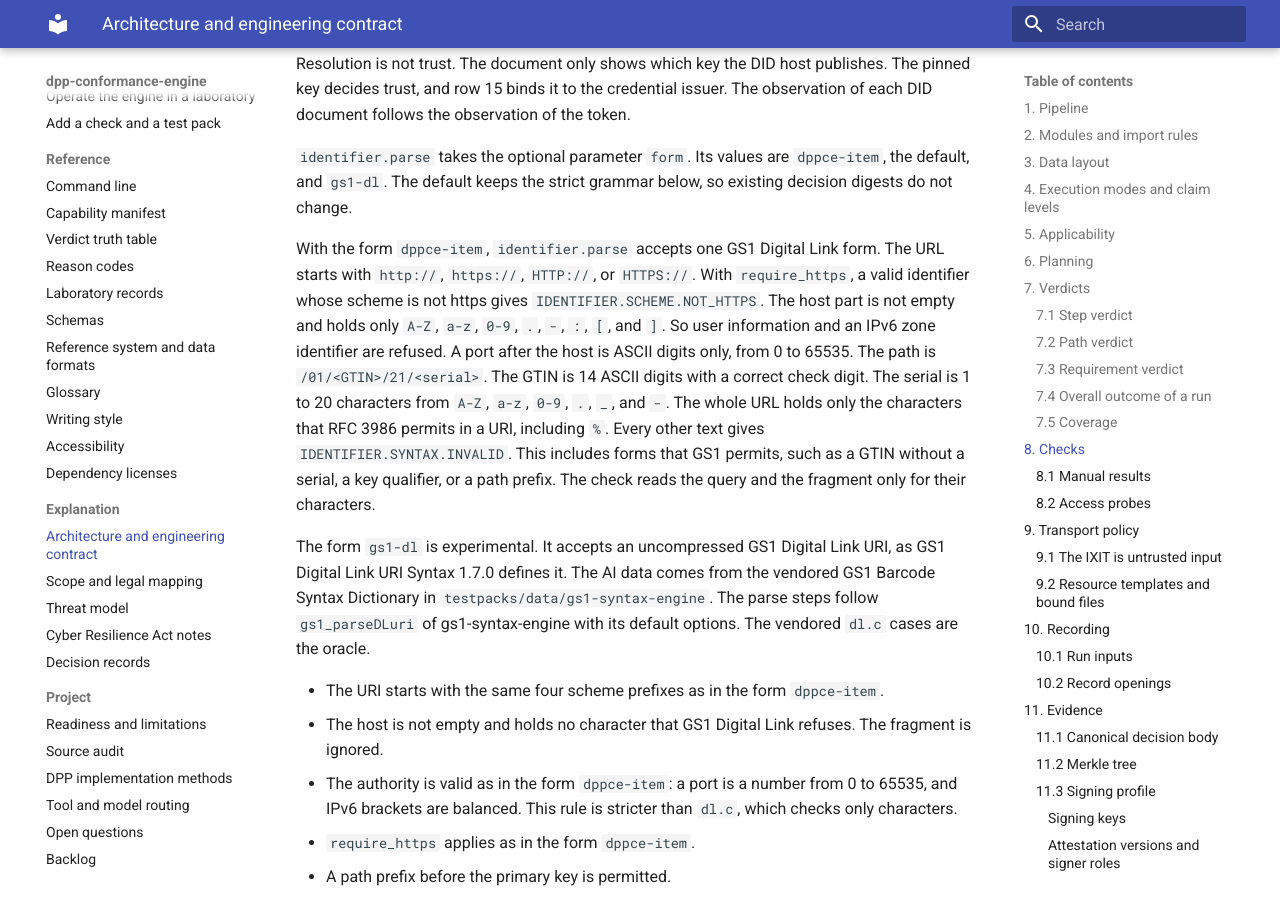
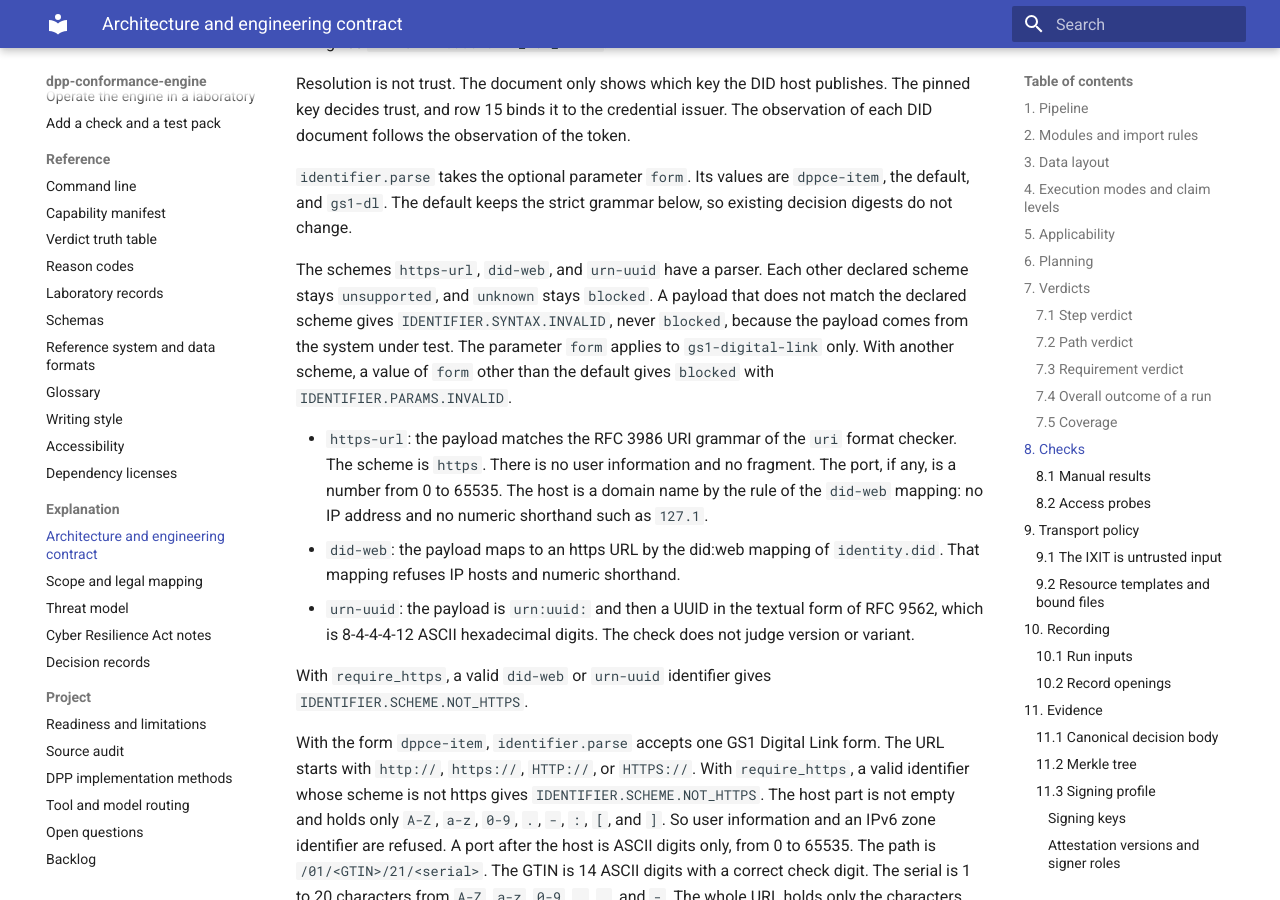
Before and after one commit to hadijannat/dpp-conformance-engine, an MkDocs documentation site: the page built from docs/explanation/architecture.md, in a window 1280 px wide and 900 px high, scrolled down 16828 px. Built offline with MkDocs 1.6.1 and Material for MkDocs 9.7.7, drawn with Linux system fonts in a browser that asks for light colours; the version menu is left out; some of the changed text lies outside the part shown.

Commit message:
feat(packs): test purpose TP-WEB-IDENTIFIER-001 for the https-url scheme
The test pack family/web-core checks the syntax of the carrier identifier.
The illustrative requirement FAM-WEB-IDENTIFIER-001 names it back. The
contract text and the capability entry describe the three new schemes.

Co-Authored-By: Claude Sonnet 5.5 <noreply@anthropic.com>

```diff
--- a/docs/explanation/architecture.md
+++ b/docs/explanation/architecture.md
@@ -338,7 +338,7 @@ Initial registry:
 | Check | Capability | Purpose |
 | --- | --- | --- |
 | `carrier.qr_decode` | `carrier.qr` | Decode a QR image artifact with zxing-cpp. Needs the `qr` extra. |
-| `identifier.parse` | `identifier.parse` | Scheme-aware parse of the carrier payload. The parameter `form` selects the GS1 Digital Link grammar. |
+| `identifier.parse` | `identifier.parse` | Scheme-aware parse of the carrier payload. The parameter `form` selects the GS1 Digital Link grammar. The schemes `https-url`, `did-web`, and `urn-uuid` have a parser. |
 | `identifier.granularity` | `identifier.granularity` | Classifies a GS1 Digital Link carrier with a GTIN as model, batch, or item level, and compares the level with the granularity of the ICS. Experimental. |
 | `identifier.resolve` | `identifier.resolve` | Bounded resolution of the identifier to a passport. |
 | `identifier.consistency` | `identifier.consistency` | Compares the carrier identifier with the `id` of the resolved passport. With a QR image sample, it also compares the carrier identifier with the declared sample identifier. With `compare_item`, it also compares the resolved passport with the document at the target of the `item` template. With `sources`, it compares further values at JSON Pointers in place of the `id`. It does not read the ICS. |
@@ -545,6 +545,23 @@ follows the observation of the token.
 `identifier.parse` takes the optional parameter `form`. Its values are `dppce-item`, the default,
 and `gs1-dl`. The default keeps the strict grammar below, so existing decision digests do not
 change.
+
+The schemes `https-url`, `did-web`, and `urn-uuid` have a parser. Each other declared scheme
+stays `unsupported`, and `unknown` stays `blocked`. A payload that does not match the declared
+scheme gives `IDENTIFIER.SYNTAX.INVALID`, never `blocked`, because the payload comes from the
+system under test. The parameter `form` applies to `gs1-digital-link` only. With another scheme,
+a value of `form` other than the default gives `blocked` with `IDENTIFIER.PARAMS.INVALID`.
+
+- `https-url`: the payload matches the RFC 3986 URI grammar of the `uri` format checker. The scheme
+  is `https`. There is no user information and no fragment. The port, if any, is a number from 0
+  to 65535. The host is a domain name by the rule of the `did-web` mapping: no IP address and no
+  numeric shorthand such as `127.1`.
+- `did-web`: the payload maps to an https URL by the did:web mapping of `identity.did`. That
+  mapping refuses IP hosts and numeric shorthand.
+- `urn-uuid`: the payload is `urn:uuid:` and then a UUID in the textual form of RFC 9562, which is
+  8-4-4-4-12 ASCII hexadecimal digits. The check does not judge version or variant.
+
+With `require_https`, a valid `did-web` or `urn-uuid` identifier gives `IDENTIFIER.SCHEME.NOT_HTTPS`.
 
 With the form `dppce-item`, `identifier.parse` accepts one GS1 Digital Link form. The URL starts with
 `http://`, `https://`, `HTTP://`, or `HTTPS://`. With `require_https`, a valid identifier whose
```
Also changed, not shown: docs/reference/capabilities.md (+1 -1 lines), 3 other files.
